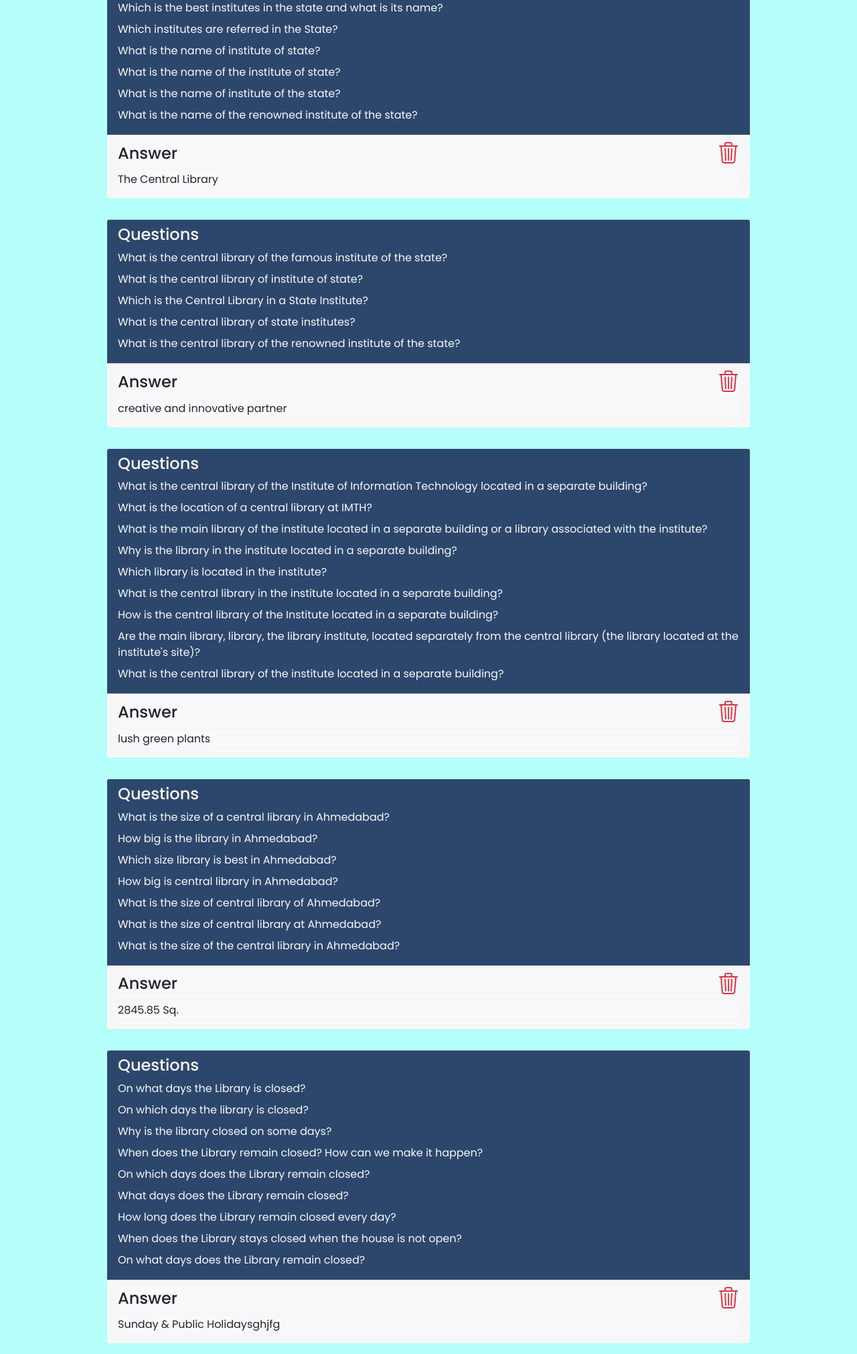
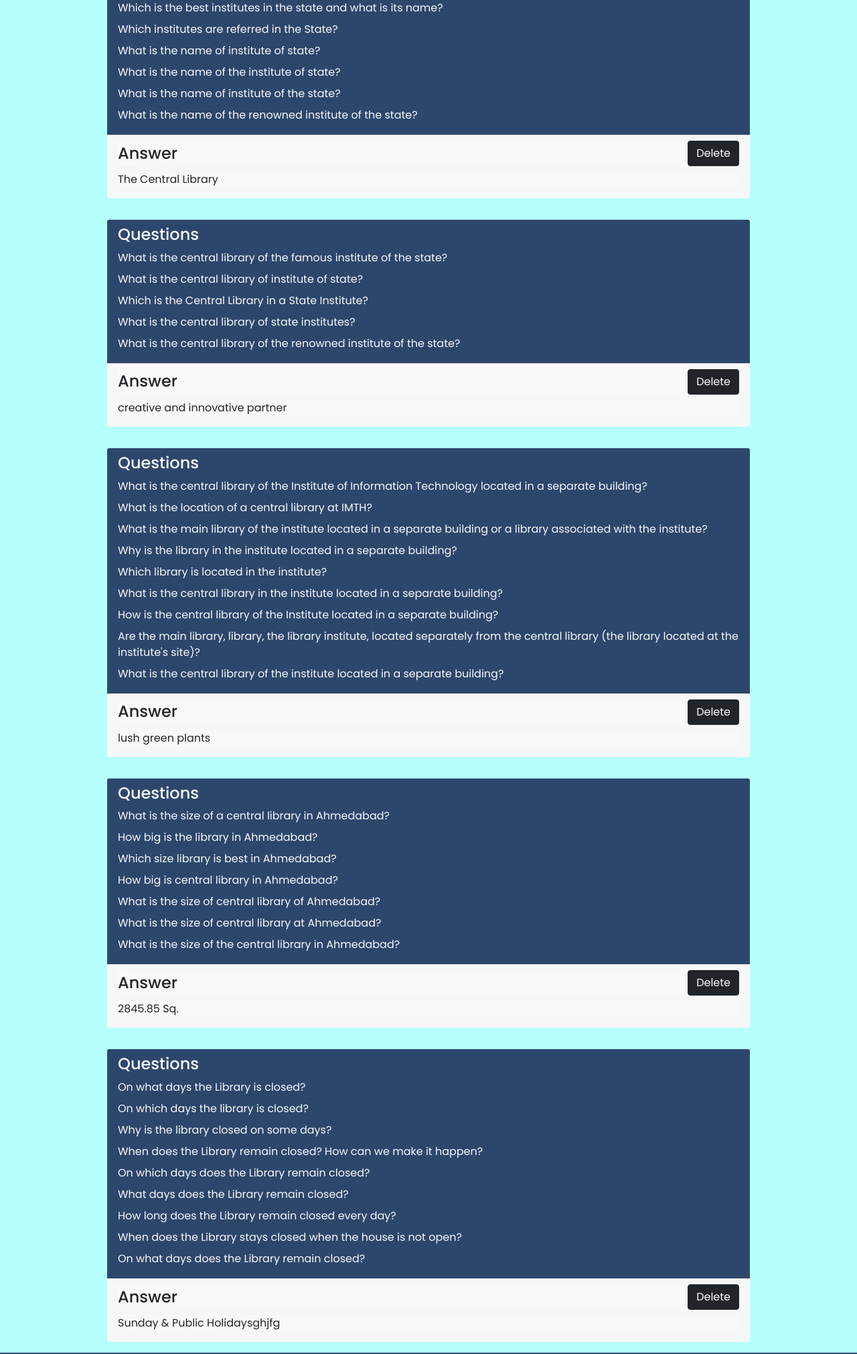
Before and after one commit to neelshah2409/AI_Chat_bot_old, a Django app: page /QueShow in a window 1280 px wide. Shown: the part 227-2248 px from the top of the page at 67% size. Run offline with Django 4.2, Linux system fonts and the light colour scheme.

Commit message:
delete updated

```diff
--- a/AIC/AIC_APP/templates/AIC_APP/questionGenerationdisplay.html
+++ b/AIC/AIC_APP/templates/AIC_APP/questionGenerationdisplay.html
@@ -67,7 +67,7 @@
                     }
                     temp1 += '</div>';
                     temp1 += `<div class="card-footer">
-                                    <h4 class="bg-light text-dark card-title d-flex justify-content-between align-items-center">Answer <span class="ms-auto" name='${iterate}' id='deleteQuestionSet' style="cursor: pointer;"><i class="bi bi-trash3 text-danger fs-2"></i></span></h4>
+                                    <h4 class="bg-light text-dark card-title d-flex justify-content-between align-items-center">Answer <span class="ms-auto" name='${iterate}' id='deleteQuestionSet' style="cursor: pointer;"><button class='btn btn-dark'>Delete</button></span></h4>
                                 <p class="bg-light text-dark card-title">${jd[i][j]['responses']}</p></div></div>`;
                     iterate++;
                 }
@@ -80,7 +80,7 @@
             var temp = "{% static 'AIC_APP/intents.json' %}";
             setTimeout(function() {
                 $.getJSON(temp, function(jd) {
-                    jd["intents"].splice(deleteIndex,1);
+                    jd["intents"].splice(deleteIndex, 1);
                     console.log(jd);
                     console.log(jd);
                     let temp1 = "";
@@ -96,7 +96,7 @@
                             }
                             temp1 += '</div>';
                             temp1 += `<div class="card-footer">
-                                            <h4 class="bg-light text-dark card-title d-flex text-between align-items-center">Answer <span class="ms-auto" name='${iterate}' id='deleteQuestionSet' style="cursor: pointer;"><i class="bi bi-trash3 text-danger fs-2"></i></span></p></h4>
+                                            <h4 class="bg-light text-dark card-title d-flex text-between align-items-center">Answer <span class="ms-auto" name='${iterate}' id='deleteQuestionSet' style="cursor: pointer;"><button class='btn btn-dark'>Delete</button></span></p></h4>
                                         <p class="bg-light text-dark card-title">${jd[i][j]['responses']}
                                         </div></div>`;
                             iterate++;
```
